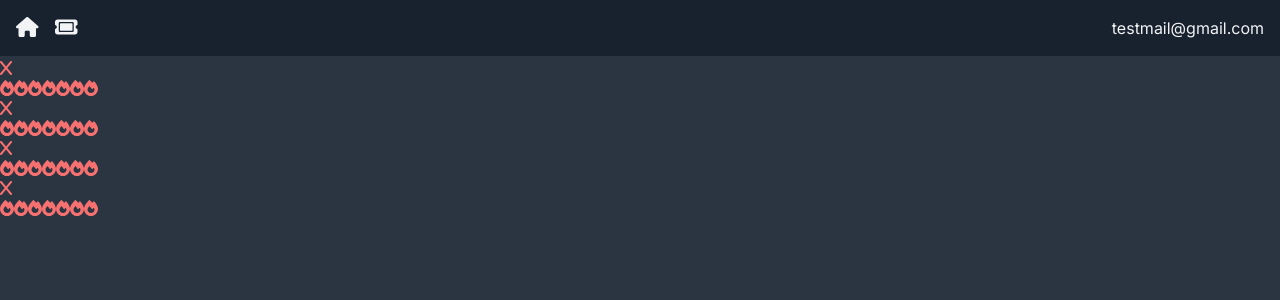
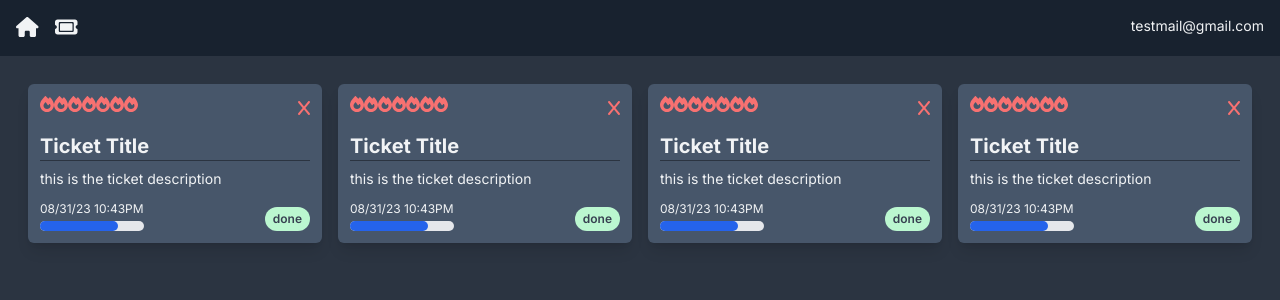
Before and after one commit to MatiasLTonello/TicketingAPP, a Next.js app in the folder ticket-app/: page / in a window 1280 px wide. Shown: the top 300 px of the page. Built offline with nearby package versions, Linux system fonts and the light colour scheme.

Commit message:
feat: new styles for homepage and tickets;

```diff
--- a/ticket-app/app/globals.css
+++ b/ticket-app/app/globals.css
@@ -1,6 +1,31 @@
 @tailwind base;
 @tailwind components;
 @tailwind utilities;
+
+@layer base {
+    h1,
+    h2,
+    h3,
+    h4 {
+        @apply font-bold;
+    }
+
+    h1{
+        @apply text-4xl
+    }
+    h2{
+        @apply text-3xl
+    }
+    h3{
+        @apply text-2xl
+    }
+    h4{
+        @apply text-xl
+    }
+    p {
+        @apply text-sm text-default-text
+    }
+}
 
 @layer components {
     .icon {
--- a/ticket-app/app/page.jsx
+++ b/ticket-app/app/page.jsx
@@ -2,12 +2,13 @@ import TicketCard from "./{components}/TicketCard"
 
 const Dashboard = () => {
   return (
-    <div>
+    <div className="p-5">
+      <div className="lg:grid grid-cols-2 xl:grid-cols-4">
         <TicketCard/>
-    <TicketCard/>
-    <TicketCard/>
-
-    <TicketCard/>
+        <TicketCard/>
+        <TicketCard/>
+        <TicketCard/>
+      </div>
     </div>
 
 
--- /dev/null
+++ b/ticket-app/app/{components}/ProgressDisplay.jsx
@@ -0,0 +1,12 @@
+import React from 'react'
+
+const ProgressDisplay = () => {
+  return (
+    <div className='w-full bg-gray-200 rounded-full h-2.5'>
+        <div className='bg-blue-600 h-2.5 rounded-full' style={{ width: '75%'}}>
+        </div>
+    </div>
+  )
+}
+
+export default ProgressDisplay
--- /dev/null
+++ b/ticket-app/app/{components}/StatusDisplay.jsx
@@ -0,0 +1,9 @@
+const StatusDisplay = () => {
+  return (
+    <span className='inline-block rounded-full px-2 py-1 text-xs font-semibold text-gray-700 bg-green-200'>
+        done
+    </span>
+  )
+}
+
+export default StatusDisplay
--- a/ticket-app/app/{components}/TicketCard.jsx
+++ b/ticket-app/app/{components}/TicketCard.jsx
@@ -1,11 +1,32 @@
 import DeleteBlock from "./DeleteBlock"
 import PriorityDisplay from "./PriorityDisplay"
+import ProgressDisplay from "./ProgressDisplay"
+import StatusDisplay from "./StatusDisplay"
 
 const TicketCard = () => {
   return (
-    <div>
-        <DeleteBlock/>
-        <PriorityDisplay/>
+    <div className="flex flex-col bg-card hover:bg-card-hover rounded-md shadow-lg p-3 m-2">
+        <div className="flex mb-3">
+            <PriorityDisplay/>
+            <div className='ml-auto'>
+                <DeleteBlock/>
+            </div>
+        </div>
+        <h4>Ticket Title</h4>
+        <hr className="h-px border-0 bg-page mb-2"/>
+        <p className='whitespace-pre-wrap'>
+            this is the ticket description
+        </p>
+        <div className="flex-grow"></div>
+        <div className='flex mt-2'>
+            <div className="flex flex-col">
+                <p className="text-xs my-1">08/31/23 10:43PM</p>
+                <ProgressDisplay/>
+            </div>
+            <div className='ml-auto flex items-end'>
+                <StatusDisplay/>
+            </div>
+        </div>
     </div>
   )
 }
```
